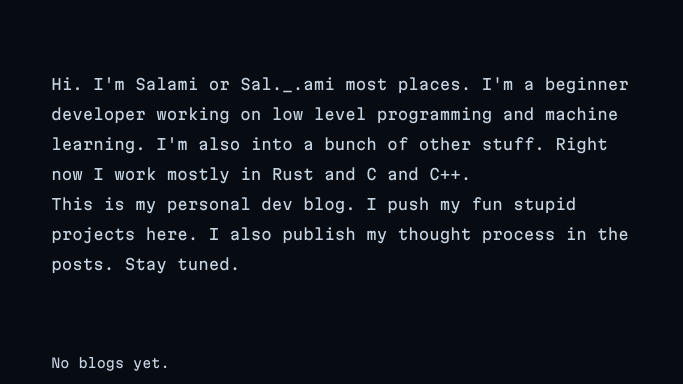
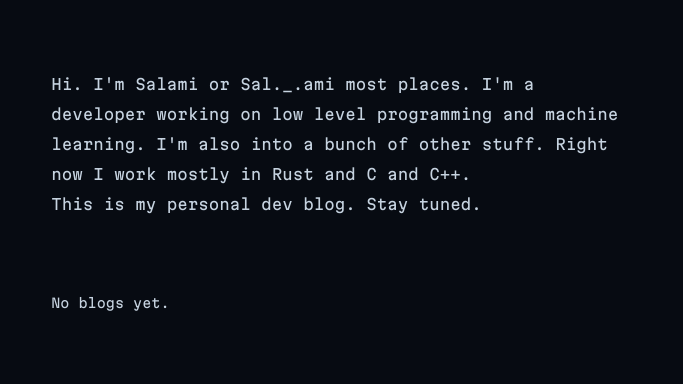
Before and after one commit to Sal-ami/Sal-ami.github.io, a plain HTML site: page index.html in a window 1280 px wide. Shown: the part 75-459 px from the top of the page, without its empty margins (298-981 px from the left). Drawn offline with Linux system fonts and the light colour scheme.

Commit message:
Update index.html

```diff
--- a/index.html
+++ b/index.html
@@ -20,13 +20,12 @@
 
   <section id="about">
     <p>
-      Hi. I'm Salami or Sal._.ami most places. I'm a beginner developer
+      Hi. I'm Salami or Sal._.ami most places. I'm a developer
       working on low level programming and machine learning. I'm also into
       a bunch of other stuff. Right now I work mostly in Rust and C and C++.
     </p>
     <p>
-      This is my personal dev blog. I push my fun stupid projects here.
-      I also publish my thought process in the posts. Stay tuned.
+      This is my personal dev blog. Stay tuned.
     </p>
   </section>
 
```
